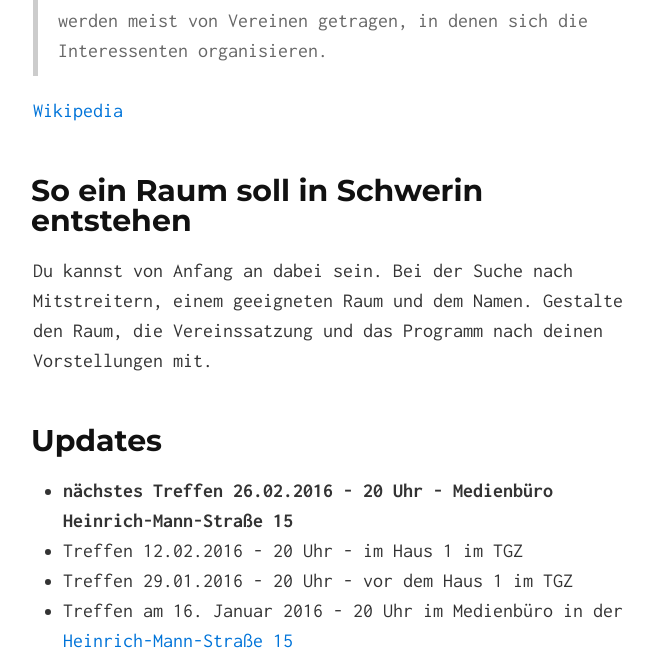
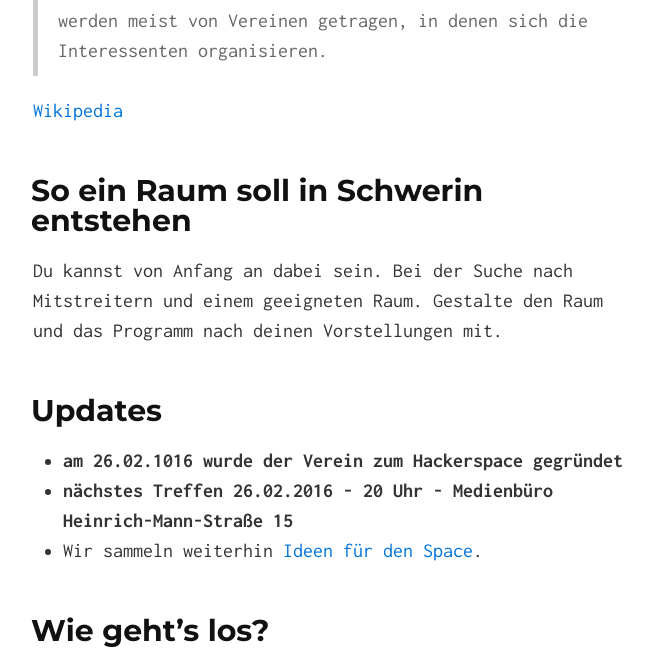
Before and after one commit to theDigitalGuy/hackerspace-schwerin.github.io, a Jekyll site: the page built from index.md, in a window 1280 px wide and 1400 px high, scrolled down 434 px. Shown: the top 661 px of the window, without its empty margins (307-960 px from the left). Built offline with Jekyll 4.4.1, drawn with Linux system fonts in a browser that asks for light colours; some of the changed text lies outside the part shown.

Commit message:
Update index.md

```diff
--- a/index.md
+++ b/index.md
@@ -8,17 +8,14 @@ layout: default
 
 ## So ein Raum soll in Schwerin entstehen
 
-Du kannst von Anfang an dabei sein. Bei der Suche nach Mitstreitern, einem geeigneten Raum und dem Namen.
-Gestalte den Raum, die Vereinssatzung und das Programm nach deinen Vorstellungen mit.
+Du kannst von Anfang an dabei sein. Bei der Suche nach Mitstreitern und einem geeigneten Raum.
+Gestalte den Raum und das Programm nach deinen Vorstellungen mit.
 
 ## Updates
 
+* __am 26.02.1016 wurde der Verein zum Hackerspace gegründet__
 * __nächstes Treffen 26.02.2016 - 20 Uhr - Medienbüro Heinrich-Mann-Straße 15__
-* Treffen 12.02.2016 - 20 Uhr - im Haus 1 im TGZ
-* Treffen 29.01.2016 - 20 Uhr - vor dem Haus 1 im TGZ
-* Treffen am 16. Januar 2016 - 20 Uhr im Medienbüro in der [Heinrich-Mann-Straße 15](http://osm.org/go/0NASsid6w?node=2440228384)
-* Das 1. Treffen fand am 21. Dezember 20 Uhr im Medienbüro in der [Heinrich-Mann-Straße 15](http://osm.org/go/0NASsid6w?node=2440228384) statt.
-* Für das Treffen brauchen wir deine [Ideen für den Space](https://pad.systemli.org/p/hacksn-raum) und den [Verein](https://pad.systemli.org/p/hacksn-satzung).
+* Wir sammeln weiterhin [Ideen für den Space](https://pad.systemli.org/p/hacksn-raum).
 
 ## Wie geht's los?
 
@@ -34,10 +31,6 @@ Gestalte den Raum, die Vereinssatzung und das Programm nach deinen Vorstellungen
 Für einen Hackerspace brauchen wir natürlich einen passenden Raum. Nicht zu klein, nicht zu groß, gut erreichbar und finanzierbar sollte er sein.
 Deine Ideen kannst du [in diesem Pad](https://pad.systemli.org/p/hacksn-raum) hinterlegen.
 
-## Der Name
-
-Kurz und prägnant oder witzig? Ohne einen Namen geht es nicht. Trag deine Ideen [in diesem Pad](https://pad.systemli.org/p/hacksn-raum) ein.
-
 ## Das Programm
 
 Was würdest du gerne im Hackerspace machen und was kannst du beitragen? Schreib es [in dieses Pad](https://pad.systemli.org/p/hacksn-raum).
```
Also changed, not shown: other parts of index.md (+1 -1 lines).
